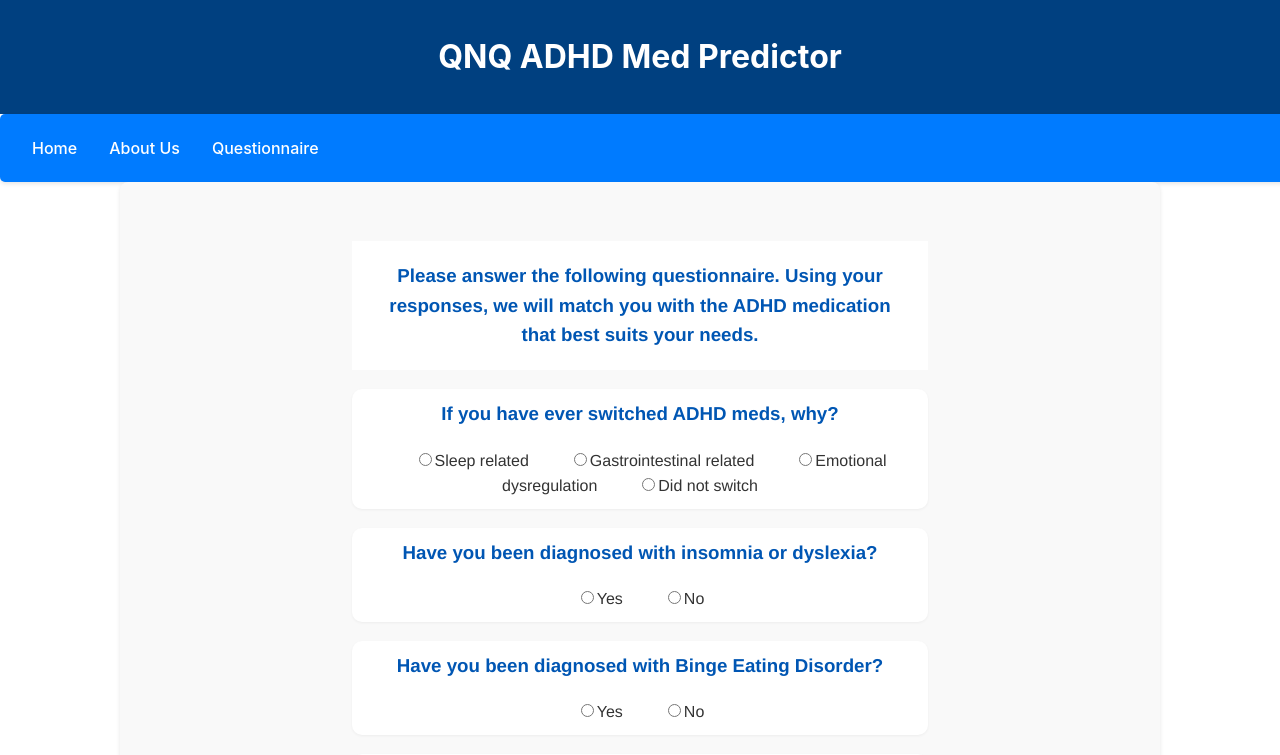
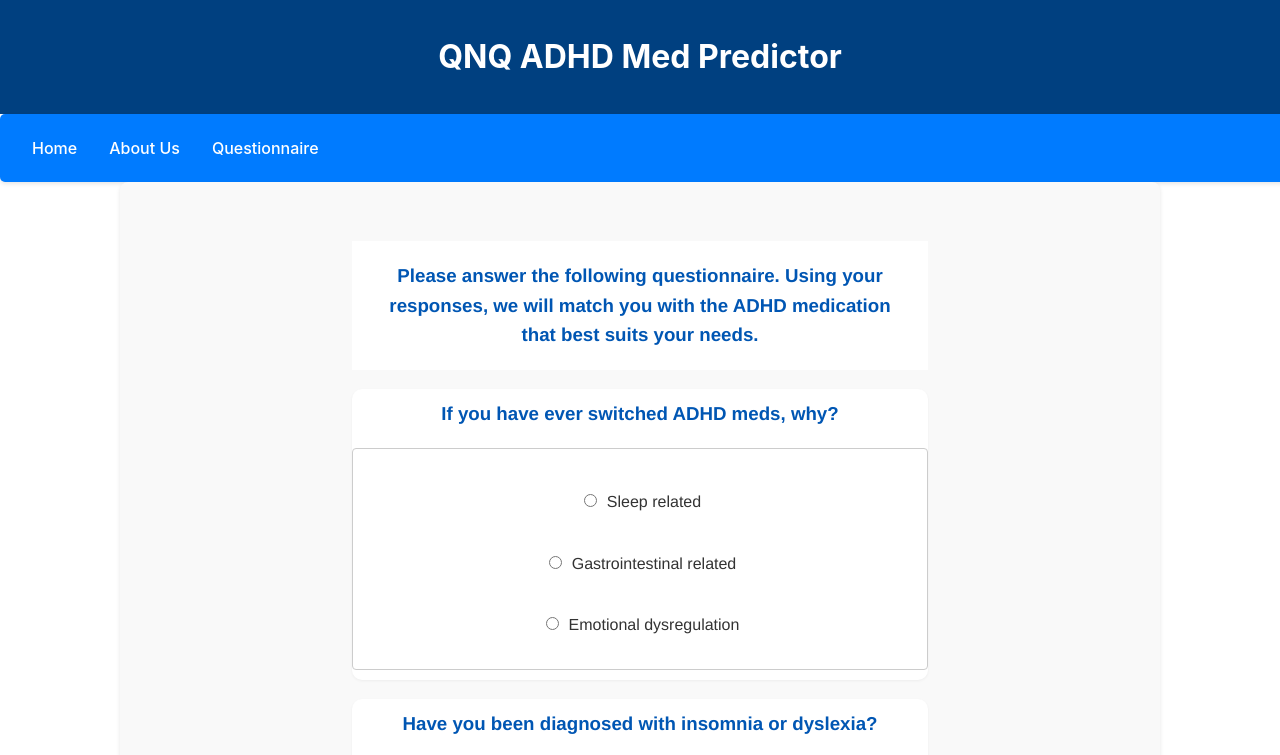
Before and after one commit to JoshuaArgiropoulos/ADHD-Med-Predictor, a React (Create React App) app in the folder adhdweb/: page /Questionaire in a window 1280 px wide. Shown: the top 755 px of the page. Built offline with nearby package versions, Linux system fonts and the light colour scheme.

Commit message:
Fixed UI issues. waiting for the josh carry

```diff
--- a/adhdweb/src/Components/Question.js
+++ b/adhdweb/src/Components/Question.js
@@ -2,43 +2,40 @@ import React from 'react';
 import '../Styles/Question.css';
 
 class QuestionWrap extends React.Component {
-
-  handleChange = (value, isMultiple) => {
-    if (isMultiple) {
-      // For multiple selections, toggle values in an array
-      this.setState(prevState => {
-        const currentSelections = new Set(prevState.selectedOptions);
-        if (currentSelections.has(value)) {
-          currentSelections.delete(value);
-        } else {
-          currentSelections.add(value);
-        }
-        return {selectedOptions: [...currentSelections]};
-      });
-    } else {
-      // For single selection, just set the value
-      this.setState({selectedOption: value});
+  handleChange = (value) => {
+    // Directly call the onChange prop passed from the parent component
+    // No need to manage the state here or check for multiple selections; handle it in the parent
+    if (this.props.onChange) {
+      this.props.onChange(value);
     }
   };
 
   renderQuests = (labels) => {
     const inputType = this.props.isMultiple ? "checkbox" : "radio";
-    return labels.map((label, index) => (
+    // Use a unique name for radio buttons to ensure only one can be selected at a time
+    const inputName = this.props.isMultiple ? undefined : this.props.question;
+
+    return (
+      <div className="questOptionsContainer"> {/* Wrap options in a scrollable container */}
+        {labels.map((label, index) => (
           <div className="questForm" key={index}>
             <label>
               <input
                 type={inputType}
-            name={this.props.question}
+                name={inputName} // Group radio buttons by the same name
                 value={label}
                 onChange={() => this.handleChange(label)}
               />
               {label}
             </label>
           </div>
-    ));
+        ))}
+      </div>
+    );
   };
 
   render() {
+    // Render the questions within a scrollable container
     const divElems = this.renderQuests(this.props.all);
     return (
       <div className="questionWrap">
--- a/adhdweb/src/MainPages/Questionaire.js
+++ b/adhdweb/src/MainPages/Questionaire.js
@@ -36,13 +36,19 @@ const Questionaire = () => {
   });
 
   // Function to update state based on question and selected value
-  const handleResponseChange = (question, value) => {
-    setResponses(prevResponses => ({
-      ...prevResponses,
-      [question]: value,
-    }));
+  const handleResponseChange = (question, value, isMultiple = false) => {
+    setResponses(prevResponses => {
+      if (isMultiple) {
+        const currentValues = prevResponses[question] || [];
+        const newValue = currentValues.includes(value)
+          ? currentValues.filter(item => item !== value) // Remove if exists
+          : [...currentValues, value]; // Add if not
+        return { ...prevResponses, [question]: newValue };
+      } else {
+        return { ...prevResponses, [question]: value };
+      }
+    });
   };
-
   // Handle form submission
   const handleSubmit = (event) => {
     event.preventDefault();
--- a/adhdweb/src/Styles/Question.css
+++ b/adhdweb/src/Styles/Question.css
@@ -21,3 +21,21 @@
     margin:10px;
     padding:10px;
 }
+
+.questOptionsContainer {
+    max-height: 200px; /* Adjust this value as needed */
+    overflow-y: auto;
+    margin-top: 10px;
+    border: 1px solid #ccc;
+    border-radius: 4px;
+    padding: 10px;
+  }
+
+  .questForm label {
+    display: block;
+    margin: 5px 0;
+  }
+
+  .questForm input[type="checkbox"], .questForm input[type="radio"] {
+    margin-right: 10px;
+  }
```
Lines whose indentation alone changed are shown as unchanged.
